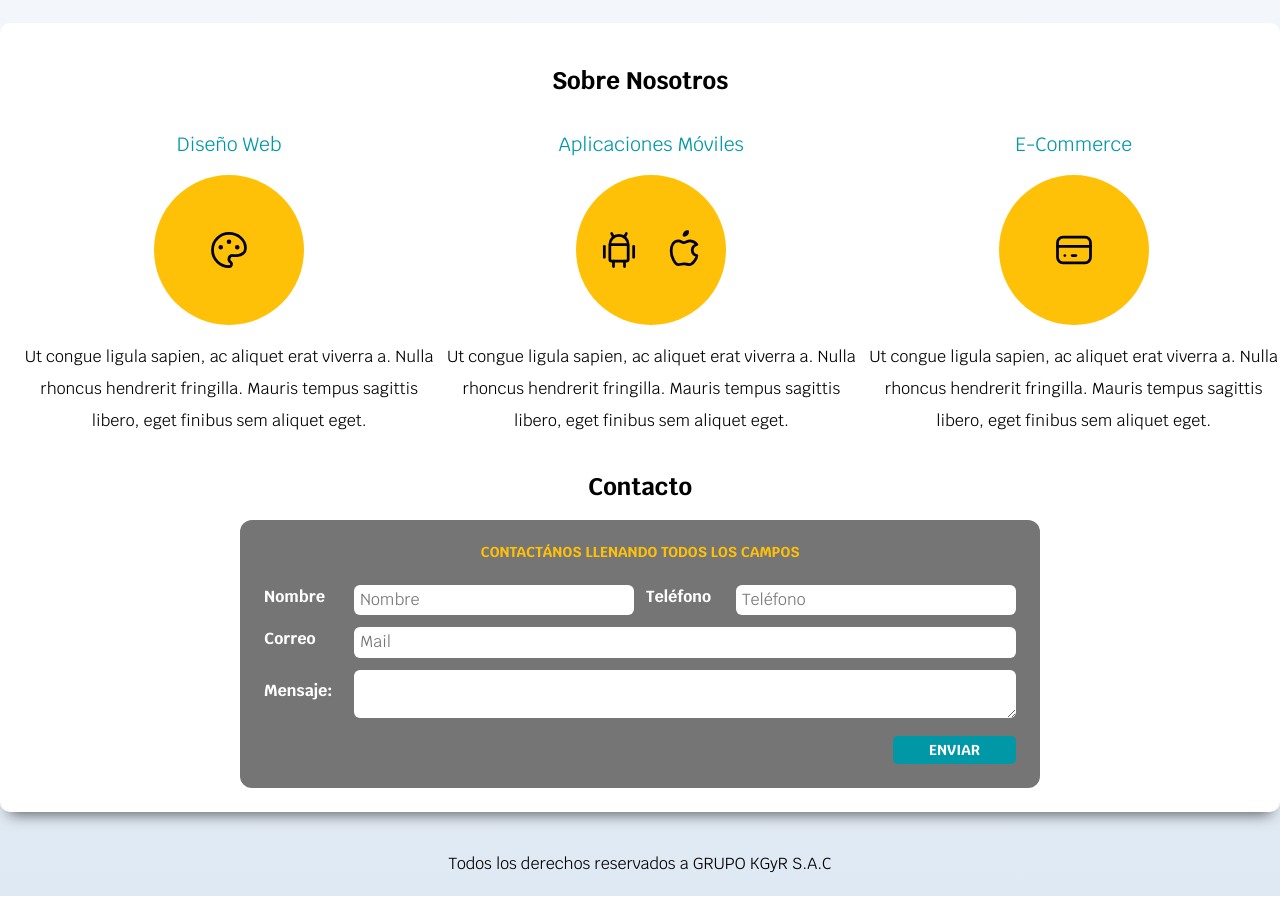
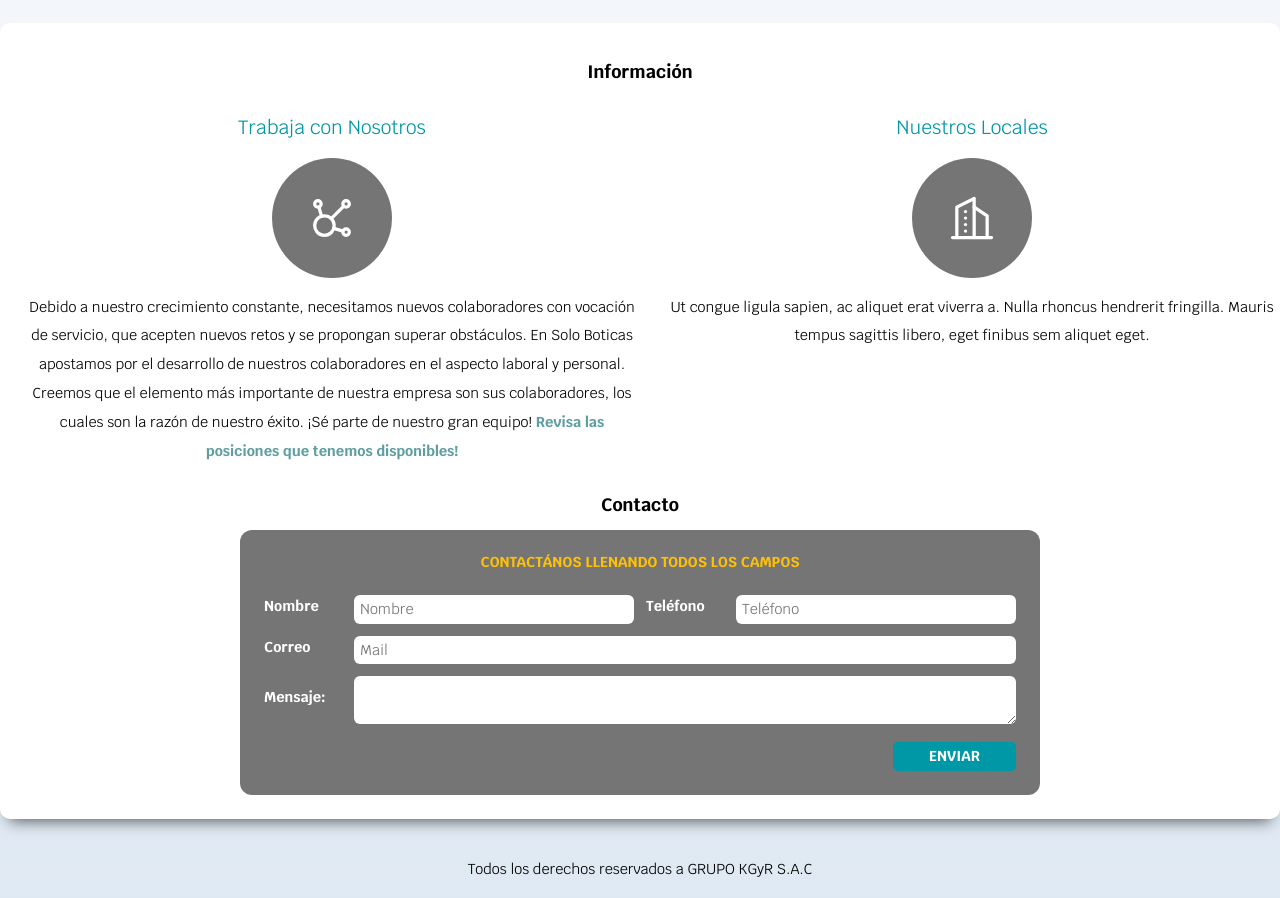
Before and after one commit to giancarlovilch/soloboticas.github.io, a PHP site: page / in a window 1280 px wide. Shown: the part 531-1429 px from the top of the page. Run offline with PHP 8.4, Linux system fonts and the light colour scheme.

Commit message:
add adress

```diff
--- a/css/style.css
+++ b/css/style.css
@@ -7,6 +7,7 @@
     --tercero: #0098DA;
     --cuarto: #85C44C;
     --quinto: #A93226;
+    --sexto: #E5E7E9;
 }
 html {
     font-size: 75%;
@@ -22,7 +23,7 @@ p {
     line-height: 2;
 }
 body {
-    font-size: 16px;
+    font-size: 1.2rem;
     font-family: 'Krub', sans-serif;
     background-image: linear-gradient(to top, #dfe9f3 0%, white 100%);
     min-height: 100%;
@@ -39,14 +40,14 @@ h1 {
     color: var(--tercero);
 }
 h1 span {
-    font-size: 1.3rem;
+    font-size: 1.5rem;
     color: var(--cuarto);
 }
 h1, h2, h3 {
     text-align: center;
 }
 h2 {
-    font-size: 2rem;
+    font-size: 1.5rem;
 }
 h3 {
     color: var(--secundario);
@@ -65,6 +66,10 @@ h3 {
     -webkit-box-shadow: 0px 11px 15px -9px rgba(0,0,0,0.63);
     -moz-box-shadow: 0px 11px 15px -9px rgba(0,0,0,0.63);
     box-shadow: 0px 11px 15px -9px rgba(0,0,0,0.63);
+}
+.contenedor h2{
+    /*font-size: 2rem;*/
+
 }
 .nav-bg {
     background-color: var(--secundario);
@@ -156,8 +176,8 @@ h3 {
 @media (min-width:768px) {
     .servicios {
         display: grid;
-        grid-template-columns: 33.3% 33.3% 33.3%;
-        column-gap: 1rem;
+        grid-template-columns: 50% 50%;
+        column-gap: 2rem;
     }
 }
 .servicio {
@@ -172,11 +192,11 @@ h3 {
 
 .iconos {
     display: flex;
-    height: 150px;
-    width: 150px;
+    height: 120px;
+    width: 120px;
     justify-content: space-evenly;
     align-items: center;
-    background-color: var(--primario);
+    background-color: var(--gris);
     border-radius: 50%;
 }
 .iconos i {
--- a/index.html
+++ b/index.html
@@ -20,71 +20,61 @@
             <a href="/index.html">Principal</a>
             <a href="#">Guía Médica</a>
             <a href="#">Recursos Humanos</a>
-            <a href="/info/ofertas.html">Ofertas</a>
-            <a href="#">Contacto</a>
+            <a href="/info/ofertas.html">Productos</a>
+            <a href="/info/nosotros.md">Contacto</a>
         </nav>
     </div>
     <div class="hero">
         <div class="contenido-hero">
-            <h2>Welcome to Grupo KGyR S.A.C</h2>
-            <p><svg xmlns="http://www.w3.org/2000/svg" class="icon icon-tabler icon-tabler-map-pin" width="88" height="88" viewBox="0 0 24 24" stroke-width="1.5" stroke="#FFC107" fill="none" stroke-linecap="round" stroke-linejoin="round">
-                <path stroke="none" d="M0 0h24v24H0z"/>
-                <circle cx="12" cy="11" r="3" />
-                <path d="M17.657 16.657L13.414 20.9a1.998 1.998 0 0 1 -2.827 0l-4.244-4.243a8 8 0 1 1 11.314 0z" />
-              </svg>Lima, Peru</p>
+            <h2>Bienvenido a Grupo KGyR S.A.C</h2>
+            <p><svg xmlns="http://www.w3.org/2000/svg" class="icon icon-tabler icon-tabler-current-location" width="32" height="32" viewBox="0 0 24 24" stroke-width="2" stroke="#ffffff" fill="none" stroke-linecap="round" stroke-linejoin="round">
+                <path stroke="none" d="M0 0h24v24H0z" fill="none"/>
+                <circle cx="12" cy="12" r="3" />
+                <circle cx="12" cy="12" r="8" />
+                <line x1="12" y1="2" x2="12" y2="4" />
+                <line x1="12" y1="20" x2="12" y2="22" />
+                <line x1="20" y1="12" x2="22" y2="12" />
+                <line x1="2" y1="12" x2="4" y2="12" />
+              </svg> SJL, Lima, Peru</p>
 
             <a class="boton" href="#contacto">Contactar</a>
         </div>
     </div>
 
     <div class="contenedor sombra">
-        <h2>Sobre Nosotros</h2>
+        <h2>Información</h2>
         <main class="servicios">
                 <div class="servicio">
-                    <h3>Diseño Web</h3>
+                    <h3>Trabaja con Nosotros</h3>
                     <div class="iconos">
-                        <svg xmlns="http://www.w3.org/2000/svg" class="icon icon-tabler icon-tabler-palette" width="44" height="44" viewBox="0 0 24 24" stroke-width="1.5" stroke="currentColor" fill="none" stroke-linecap="round" stroke-linejoin="round">
-                            <path stroke="none" d="M0 0h24v24H0z"/>
-                            <path d="M12 21a9 9 0 1 1 0 -18a9 8 0 0 1 9 8a4.5 4 0 0 1 -4.5 4h-2.5a2 2 0 0 0 -1 3.75a1.3 1.3 0 0 1 -1 2.25" />
-                            <circle cx="7.5" cy="10.5" r=".5" fill="currentColor" />
-                            <circle cx="12" cy="7.5" r=".5" fill="currentColor" />
-                            <circle cx="16.5" cy="10.5" r=".5" fill="currentColor" />
+                        <svg xmlns="http://www.w3.org/2000/svg" class="icon icon-tabler icon-tabler-affiliate" width="52" height="52" viewBox="0 0 24 24" stroke-width="1.5" stroke="#ffffff" fill="none" stroke-linecap="round" stroke-linejoin="round">
+                            <path stroke="none" d="M0 0h24v24H0z" fill="none"/>
+                            <path d="M5.931 6.936l1.275 4.249m5.607 5.609l4.251 1.275" />
+                            <path d="M11.683 12.317l5.759 -5.759" />
+                            <circle cx="5.5" cy="5.5" r="1.5" />
+                            <circle cx="18.5" cy="5.5" r="1.5" />
+                            <circle cx="18.5" cy="18.5" r="1.5" />
+                            <circle cx="8.5" cy="15.5" r="4.5" />
                           </svg>
                     </div>
-                    <p>Ut congue ligula sapien, ac aliquet erat viverra a. Nulla rhoncus hendrerit fringilla. Mauris tempus sagittis libero, eget finibus sem aliquet eget.</p>
+                    <p>Debido a nuestro crecimiento constante, necesitamos nuevos colaboradores con vocación de servicio, que acepten nuevos retos y se propongan superar obstáculos. En Solo Boticas apostamos por el desarrollo de nuestros colaboradores en el aspecto laboral y personal. Creemos que el elemento más importante de nuestra empresa son sus colaboradores, los cuales son la razón de nuestro éxito. ¡Sé parte de nuestro gran equipo!
+                        <strong>
+                            <a title="Revisa las posiciones que tenemos disponibles" href="/info/oportunidades-laborales.html" target="_blank" rel="noopener" style="text-decoration: none;color:cadetblue;">Revisa las posiciones que tenemos disponibles!</a>
+                        </strong>
+                    </p>
                 </div>
                 <div class="servicio">
-                    <h3>Aplicaciones Móviles</h3>
+                    <h3>Nuestros Locales</h3>
                     <div class="iconos">
-
-                        <!-- https://tablericons.com/ -->
-                        <svg xmlns="http://www.w3.org/2000/svg" class="icon icon-tabler icon-tabler-brand-android" width="44" height="44" viewBox="0 0 24 24" stroke-width="1.5" stroke="currentColor" fill="none" stroke-linecap="round" stroke-linejoin="round">
-                            <path stroke="none" d="M0 0h24v24H0z"/>
-                            <line x1="4" y1="10" x2="4" y2="16" />
-                            <line x1="20" y1="10" x2="20" y2="16" />
-                            <path d="M7 9h10v8a1 1 0 0 1 -1 1h-8a1 1 0 0 1 -1 -1v-8a5 5 0 0 1 10 0" />
-                            <line x1="8" y1="3" x2="9" y2="5" />
-                            <line x1="16" y1="3" x2="15" y2="5" />
-                            <line x1="9" y1="18" x2="9" y2="21" />
-                            <line x1="15" y1="18" x2="15" y2="21" />
-                          </svg>
-                            <svg xmlns="http://www.w3.org/2000/svg" class="icon icon-tabler icon-tabler-brand-apple" width="44" height="44" viewBox="0 0 24 24" stroke-width="1.5" stroke="currentColor" fill="none" stroke-linecap="round" stroke-linejoin="round">
-                                <path stroke="none" d="M0 0h24v24H0z"/>
-                                <path d="M9 7c-3 0-4 3-4 5.5 0 3 2 7.5 4 7.5 1.088-.046 1.679-.5 3-.5 1.312 0 1.5.5 3 .5s4-3 4-5c-.028-.01-2.472-.403-2.5-3-.019-2.17 2.416-2.954 2.5-3-1.023-1.492-2.951-1.963-3.5-2-1.433-.111-2.83 1-3.5 1-.68 0-1.9-1-3-1z" />
-                                <path d="M12 4a2 2 0 0 0 2 -2a2 2 0 0 0 -2 2" />
-                              </svg>
-                    </div>
-                    <p>Ut congue ligula sapien, ac aliquet erat viverra a. Nulla rhoncus hendrerit fringilla. Mauris tempus sagittis libero, eget finibus sem aliquet eget.</p>
-                </div>
-                <div class="servicio">
-                    <h3>E-Commerce </h3>
-                    <div class="iconos">
-                        <svg xmlns="http://www.w3.org/2000/svg" class="icon icon-tabler icon-tabler-credit-card" width="44" height="44" viewBox="0 0 24 24" stroke-width="1.5" stroke="currentColor" fill="none" stroke-linecap="round" stroke-linejoin="round">
-                            <path stroke="none" d="M0 0h24v24H0z"/>
-                            <rect x="3" y="5" width="18" height="14" rx="3" />
-                            <line x1="3" y1="10" x2="21" y2="10" />
-                            <line x1="7" y1="15" x2="7.01" y2="15" />
-                            <line x1="11" y1="15" x2="13" y2="15" />
+                        <svg xmlns="http://www.w3.org/2000/svg" class="icon icon-tabler icon-tabler-building-skyscraper" width="52" height="52" viewBox="0 0 24 24" stroke-width="1.5" stroke="#ffffff" fill="none" stroke-linecap="round" stroke-linejoin="round">
+                            <path stroke="none" d="M0 0h24v24H0z" fill="none"/>
+                            <line x1="3" y1="21" x2="21" y2="21" />
+                            <path d="M5 21v-14l8 -4v18" />
+                            <path d="M19 21v-10l-6 -4" />
+                            <line x1="9" y1="9" x2="9" y2="9.01" />
+                            <line x1="9" y1="12" x2="9" y2="12.01" />
+                            <line x1="9" y1="15" x2="9" y2="15.01" />
+                            <line x1="9" y1="18" x2="9" y2="18.01" />
                           </svg>
                     </div>
                     <p>Ut congue ligula sapien, ac aliquet erat viverra a. Nulla rhoncus hendrerit fringilla. Mauris tempus sagittis libero, eget finibus sem aliquet eget.</p>
```
Also changed, not shown: other parts of css/style.css (+22 -7 lines), info/contacto.html (added, +12 -0 lines), info/nosotros.md (added, +81 -0 lines), info/oportunidades-laborales.html (added, +12 -0 lines).
